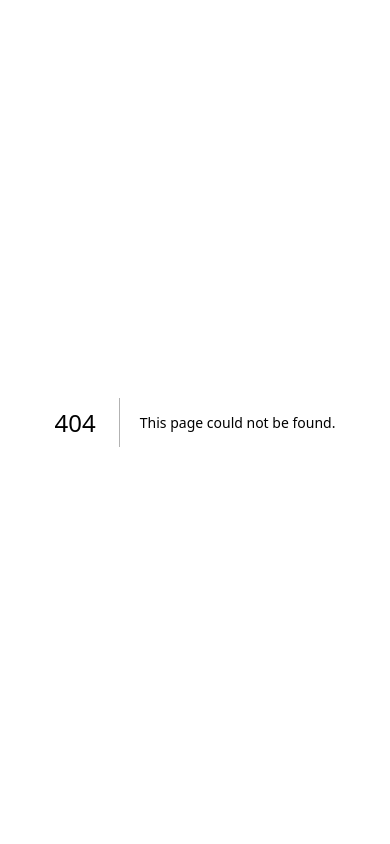
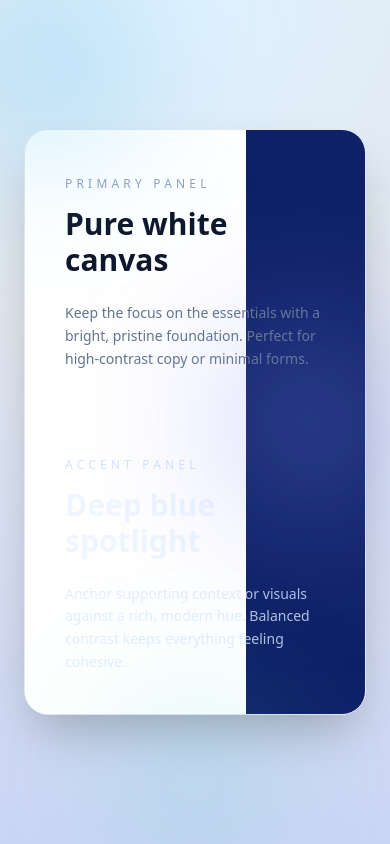
Before and after one commit to CodexScriba/dynamic-webform, a Next.js app: page /dynamic-webform in a window 390 px wide. Before the commit this address had no page. Built offline with nearby package versions, Linux system fonts and the light colour scheme.

Commit message:
feat: create dynamic webform page with responsive design and styled components

```diff
--- /dev/null
+++ b/app/dynamic-webform/page.tsx
@@ -0,0 +1,46 @@
+import { Card, CardContent } from "@/components/ui/card"
+
+const Page = () => {
+  return (
+    <div className="relative flex min-h-screen items-center justify-center overflow-hidden bg-[radial-gradient(circle_at_top,_#e0f2ff_0%,#e2e8f0_40%,#cbd5f5_100%)] px-6 py-16">
+      <div className="pointer-events-none absolute -top-20 left-[-6rem] h-72 w-72 rounded-full bg-[radial-gradient(circle,_rgba(56,189,248,0.35),_transparent_70%)] blur-3xl" />
+      <div className="pointer-events-none absolute top-1/2 right-[-5rem] h-80 w-80 -translate-y-1/2 rounded-full bg-[radial-gradient(circle,_rgba(129,140,248,0.38),_transparent_70%)] blur-3xl" />
+      <div className="pointer-events-none absolute bottom-[-4rem] left-1/2 h-64 w-64 -translate-x-1/2 rounded-full bg-[radial-gradient(circle,_rgba(45,212,191,0.25),_transparent_70%)] blur-3xl" />
+      <Card className="w-full max-w-5xl overflow-hidden rounded-3xl border border-slate-200 bg-[linear-gradient(90deg,#ffffff_0%,#ffffff_65%,#0f2167_65%,#0f2167_100%)] p-0 shadow-2xl">
+        <CardContent className="p-0">
+          <div className="grid min-h-[360px] grid-cols-1 md:grid-cols-[65%_35%]">
+            <div className="flex flex-col justify-center gap-6 p-10 text-slate-900">
+              <div>
+                <span className="text-xs uppercase tracking-[0.35em] text-slate-400">
+                  Primary Panel
+                </span>
+                <h1 className="mt-3 text-3xl font-semibold text-slate-900">
+                  Pure white canvas
+                </h1>
+              </div>
+              <p className="text-sm leading-relaxed text-slate-500">
+                Keep the focus on the essentials with a bright, pristine foundation. Perfect for
+                high-contrast copy or minimal forms.
+              </p>
+            </div>
+
+            <div className="flex flex-col justify-center gap-6 p-10 text-blue-50 md:text-right">
+              <div>
+                <span className="text-xs uppercase tracking-[0.35em] text-blue-200/70">
+                  Accent Panel
+                </span>
+                <h2 className="mt-3 text-3xl font-semibold">Deep blue spotlight</h2>
+              </div>
+              <p className="text-sm leading-relaxed text-blue-100/80">
+                Anchor supporting context or visuals against a rich, modern hue. Balanced contrast
+                keeps everything feeling cohesive.
+              </p>
+            </div>
+          </div>
+        </CardContent>
+      </Card>
+    </div>
+  )
+}
+
+export default Page
```
